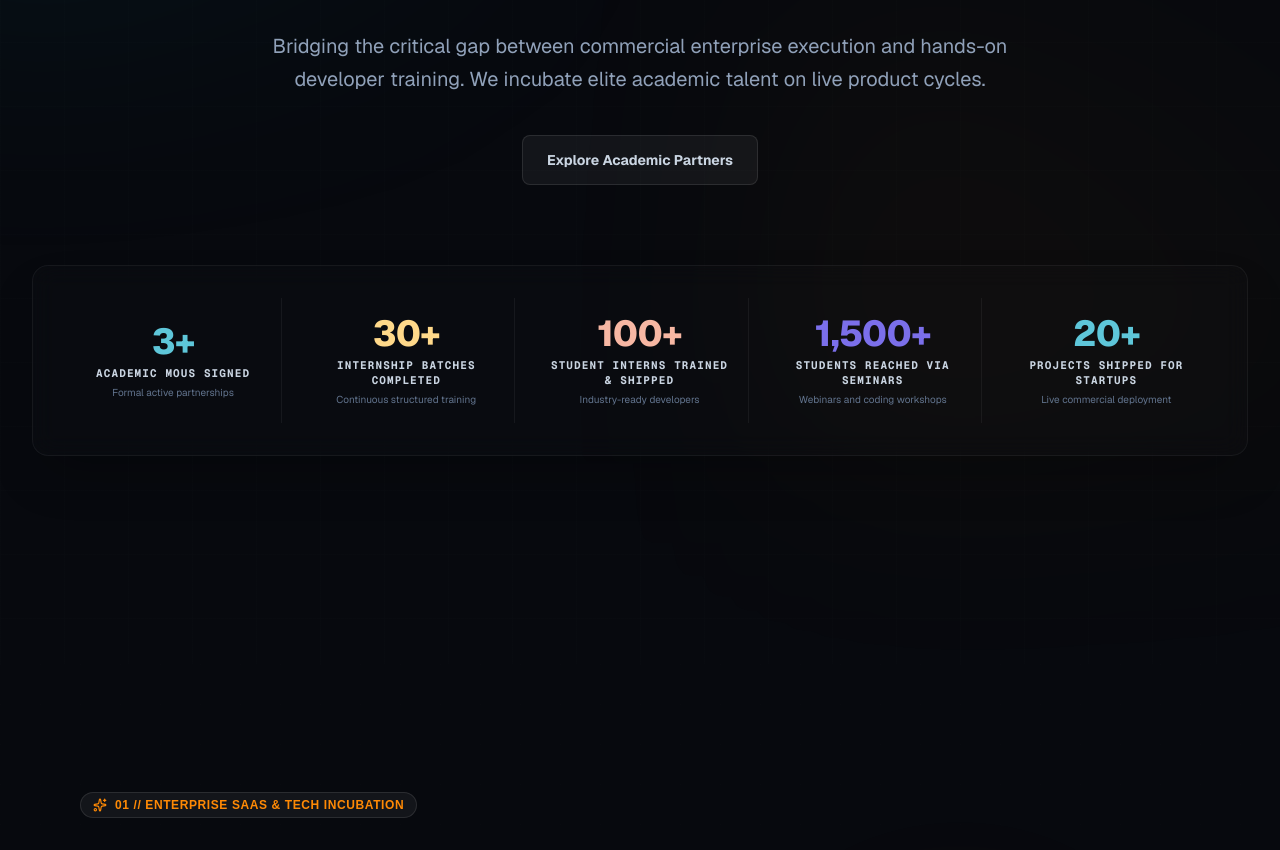
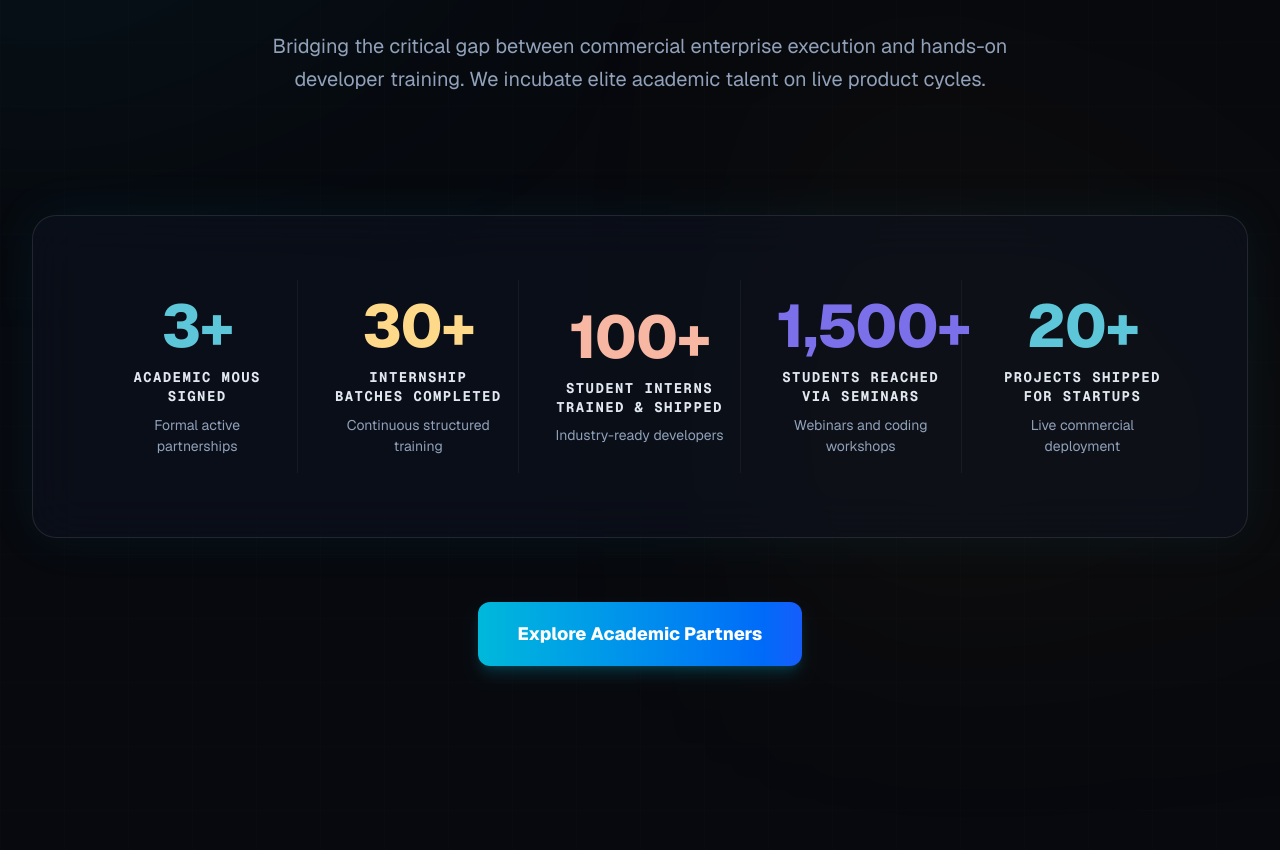
Before and after one commit to zdGARP/updated_acutix, a Next.js app: page / in a window 1280 px wide. Shown: the part 342-1192 px from the top of the page. Built offline with nearby package versions, Linux system fonts and the light colour scheme.

Commit message:
style: upscale stats counter bar and reposition action button

```diff
--- a/components/EcosystemSection.tsx
+++ b/components/EcosystemSection.tsx
@@ -114,22 +114,13 @@ export default function EcosystemSection() {
             Bridging the critical gap between commercial enterprise execution and hands-on developer training. We incubate elite academic talent on live product cycles.
           </p>
 
-          {/* Quick Action Scroll Trigger */}
-          <div className="flex flex-wrap justify-center gap-4">
-            <a
-              href="/collaborations#alliance-hub"
-              className="bg-white/5 border border-white/10 hover:bg-white/10 text-slate-300 font-bold px-6 py-3.5 rounded-lg transition-all duration-300 text-sm flex items-center"
-            >
-              Explore Academic Partners
-            </a>
-          </div>
         </motion.div>
       </section>
 
       {/* 2. 'IMPACT BY THE NUMBERS' COUNTER GRID */}
       <section className="relative z-10 px-4 sm:px-6 lg:px-8 max-w-7xl mx-auto mb-28">
-        <div className="border border-white/5 bg-white/[0.01] backdrop-blur-md rounded-2xl p-8 shadow-2xl">
-          <div className="grid grid-cols-2 md:grid-cols-5 gap-6">
+        <div className="border border-white/10 bg-gray-900/40 backdrop-blur-xl rounded-3xl p-12 md:p-16 shadow-[0_0_50px_rgba(6,182,212,0.08)]">
+          <div className="grid grid-cols-2 md:grid-cols-5 gap-8 md:gap-12">
             {stats.map((stat, idx) => (
               <motion.div
                 key={stat.label}
@@ -139,7 +130,7 @@ export default function EcosystemSection() {
                 viewport={{ once: true }}
                 transition={{ duration: 0.5, delay: idx * 0.1 }}
               >
-                <h3 className={`text-3xl sm:text-4xl font-extrabold mb-1 tracking-tight ${
+                <h3 className={`text-4xl sm:text-5xl lg:text-6xl font-extrabold mb-3 tracking-tight ${
                   idx === 0 ? 'text-[#5EC6D9]' : // cyan
                   idx === 1 ? 'text-[#FFD98A]' : // yellow
                   idx === 2 ? 'text-[#F7B7A3]' : // peach
@@ -148,16 +139,28 @@ export default function EcosystemSection() {
                 }`}>
                   <CountUp end={stat.value} />
                 </h3>
-                <h4 className="text-[11px] font-mono font-bold tracking-widest text-slate-300 uppercase mb-1 leading-snug">
+                <h4 className="text-xs sm:text-sm font-mono font-bold tracking-widest text-slate-200 uppercase mb-2 leading-snug">
                   {stat.label}
                 </h4>
-                <p className="text-[10px] text-slate-500 leading-normal">
+                <p className="text-xs sm:text-sm text-slate-400 leading-normal">
                   {stat.detail}
                 </p>
               </motion.div>
             ))}
           </div>
         </div>
+
+        {/* Explore Academic Partners button moved below the stats counter bar with bigger font */}
+        <div className="mt-16 flex justify-center">
+          <motion.a
+            whileHover={{ scale: 1.05 }}
+            whileTap={{ scale: 0.95 }}
+            href="/collaborations#alliance-hub"
+            className="bg-gradient-to-r from-cyan-500 to-blue-600 hover:from-cyan-400 hover:to-blue-500 text-white font-extrabold px-10 py-4.5 rounded-xl transition-all duration-300 text-base md:text-lg flex items-center gap-2 shadow-lg shadow-cyan-500/20 hover:shadow-cyan-500/30 cursor-pointer"
+          >
+            Explore Academic Partners
+          </motion.a>
+        </div>
       </section>
     </div>
   );
```
